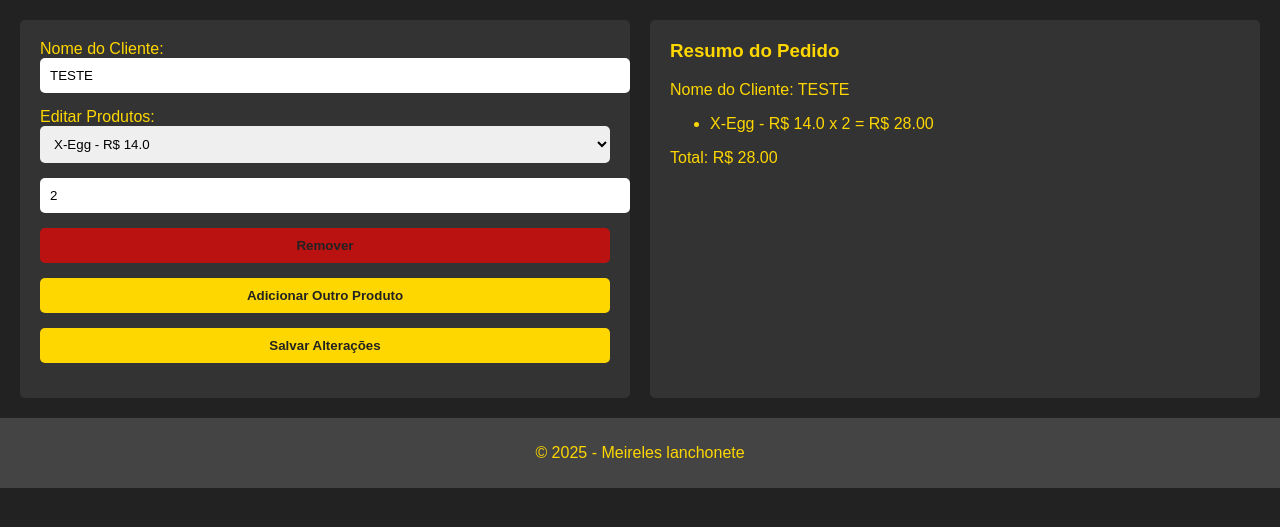
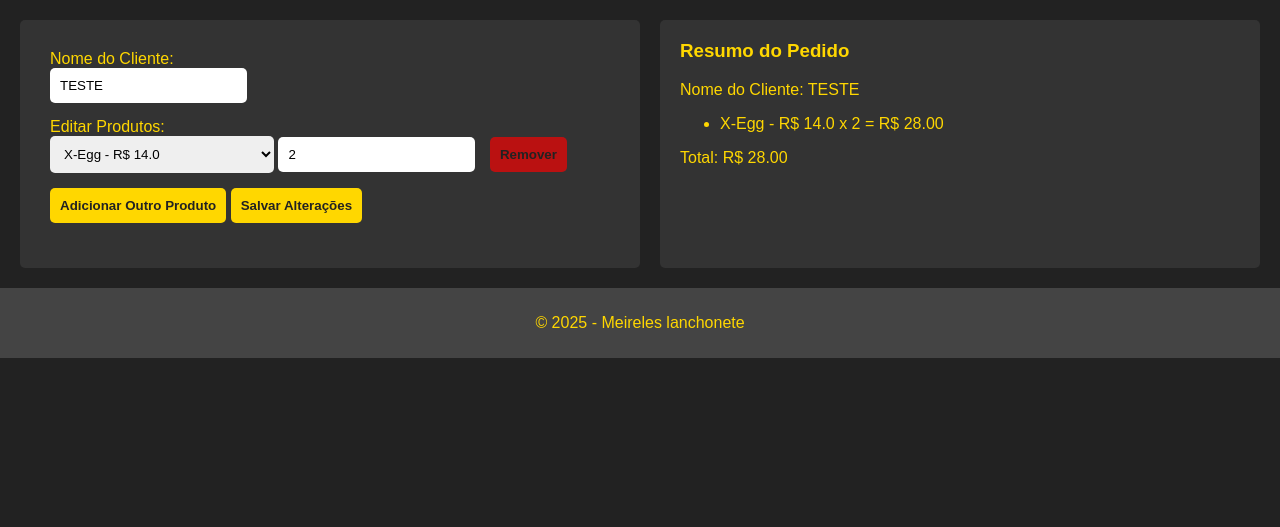
Before and after one commit to euj4ckson/FastBite, a Flask app: page /editar_pedido/33 in a window 1280 px wide. Shown: the part 100-627 px from the top of the page. Run offline with Flask 3, Linux system fonts and the light colour scheme; data comes from the database, SQL or seed files in the repository; parts of the project's set-up code (start-up, migrations or seed data) failed here and were passed over.

Commit message:
layout pedidos

```diff
--- a/front/src/static/css/style.css
+++ b/front/src/static/css/style.css
@@ -22,13 +22,26 @@ form {
     border-radius: 5px;
     width: 50%;
     margin-right: 20px;
+
+    max-height: 400px; /* Defina a altura máxima desejada */
+    overflow-y: auto;
+    padding: 30px;
+
 }
 form input, form select, form button {
-    width: 100%;
     margin-bottom: 15px;
     padding: 10px;
     border: none;
     border-radius: 5px;
+}
+#qtdeinput{
+    margin-left: 5px;
+}
+#deletebtn{
+    margin-left: 10px;
+}
+#prdform{
+    width: 217px;
 }
 form button  {
     background-color: #FFD700;
--- a/front/src/static/js/pedidos/editar_pedidos.js
+++ b/front/src/static/js/pedidos/editar_pedidos.js
@@ -53,6 +53,7 @@ function addProduto() {
     const select = document.createElement('select');
     select.name = `itens[${index}][produto]`;
     select.required = true;
+    select.id='prdform'
     select.onchange = updateResumo;
 
     produtos.forEach((produto) => {
--- a/front/templates/editar_pedidos.html
+++ b/front/templates/editar_pedidos.html
@@ -15,8 +15,9 @@
     </header>
     <main>
         <form method="POST" action="/editar_pedido/{{ pedido.id }}">
-            <label for="cliente_nome">Nome do Cliente:</label>
-            <input type="text" id="cliente_nome" name="cliente_nome" value="{{ pedido.cliente_nome }}" required>
+            <div id="rolagem">
+                <label for="cliente_nome">Nome do Cliente:</label><br>
+                <input type="text" id="cliente_nome" name="cliente_nome" value="{{ pedido.cliente_nome }}" required><br>
 
                 <label for="produto">Editar Produtos:</label>
                 <div id="itens">
@@ -30,11 +31,12 @@
                             </option>
                             {% endfor %}
                         </select>
-                    <input id="qtdeinput" type="number" name="itens[{{ loop.index0 }}][quantidade]" min="1" value="{{ item.quantidade }}"
+                        <input id="" type="number" name="itens[{{ loop.index0 }}][quantidade]" min="1" value="{{ item.quantidade }}"
                             oninput="updateResumo()" required>
                         <button id="deletebtn" type="button" onclick="removeProduto(this)">Remover</button>
                     </div>
                     {% endfor %}
+                </div>
             </div>
             <button type="button" onclick="addProduto()">Adicionar Outro Produto</button>
 
```
Also changed, not shown: front/templates/cadastrar_pedidos.html (+4 -4 lines). Lines whose indentation alone changed are shown as unchanged.
